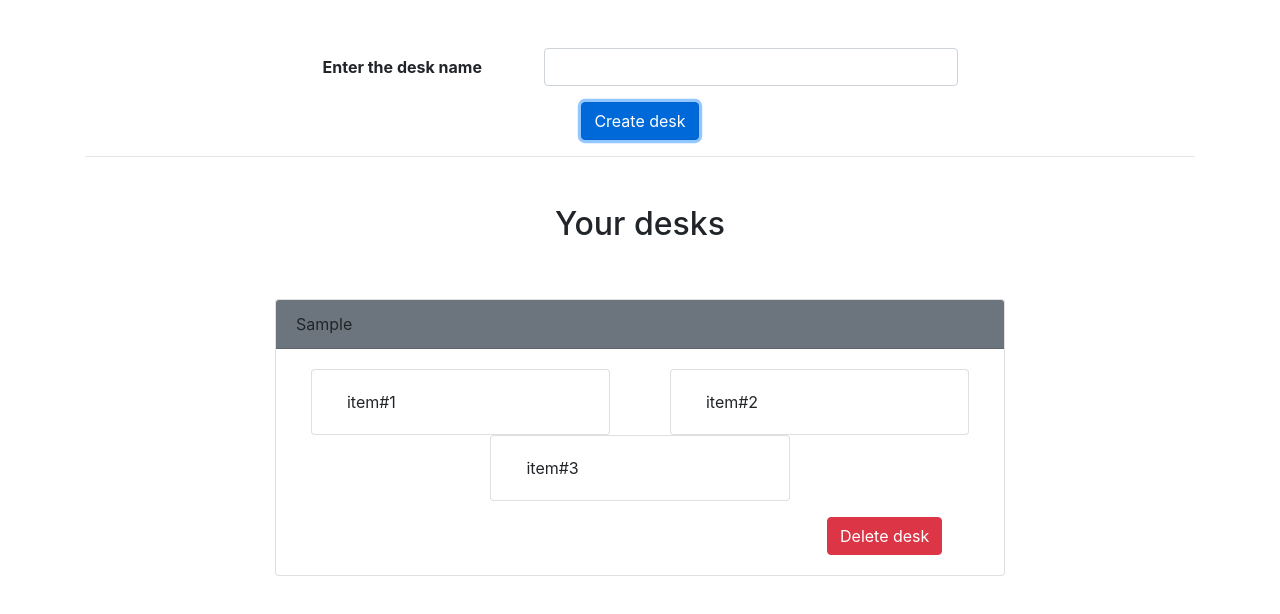
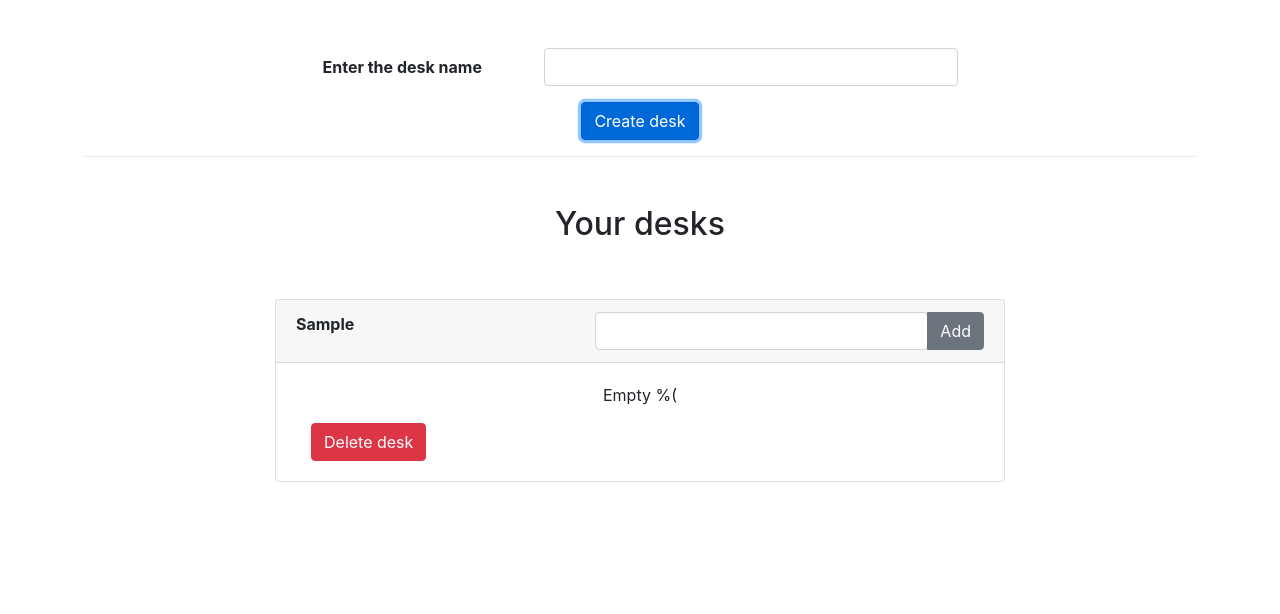
Before and after one commit to xfaradayx/todo-react, a React (Create React App) app: page / in a window 1280 px wide. Both pictures are taken after typing "Sample" into the empty fields and a click on the button "Create desk". Shown: the top 614 px of the page. Built offline with nearby package versions, Linux system fonts and the light colour scheme.

Commit message:
ending up

```diff
--- /dev/null
+++ b/src/components/InnerItemList.js
@@ -0,0 +1,40 @@
+import React from 'react';
+import { Card, CardBody, CardText } from 'reactstrap'
+
+const InnerItemList = ({items}) => {
+    let list;
+
+    if (items[0] == null) {
+        return (
+            <div className="row justify-content-around mb-3">
+                Empty %(
+            </div>
+        )
+    } else {
+        list = items.map(item => {
+            return (
+                <Card className="col-lg-5" key={item.id}>
+                    <RenderItem item={item} />
+                </Card>
+            )
+        })
+    }
+
+    return (
+        <div className="row justify-content-around mb-3">
+            {list}
+        </div>
+    )
+}
+
+const RenderItem = ({item}) => {
+    return (
+        <CardBody>
+            <CardText>
+                {item.name}
+            </CardText>
+        </CardBody>
+    )
+}
+
+export default InnerItemList;
--- a/src/components/Main.js
+++ b/src/components/Main.js
@@ -11,20 +11,20 @@ class Main extends React.Component {
             deskItem: null,
             deskList: []
         }
-        this.onChangeHandler = this.onChangeHandler.bind(this);
+        // this.onChangeHandler = this.onChangeHandler.bind(this);
         this.onSubmitHandler = this.onSubmitHandler.bind(this);
         this.onDeleteDeskHandler = this.onDeleteDeskHandler.bind(this);
     }
 
-    onChangeHandler(e) {
+    onChangeHandler(e, stateItem) {
         let item = {};
 
         item.name = e.target.value;
         item.id = `${(+new Date).toString(16)}`;
 
         this.setState({
-            deskItem: item
-        })
+            [stateItem]: item
+        });
     }
 
     onSubmitHandler(e) {
@@ -32,12 +32,14 @@ class Main extends React.Component {
 
         this.setState(state => ({
             deskList: [...state.deskList, this.state.deskItem],
-            deskItem: {name: ''}
-        }))
+            deskItem: null
+        }));
     }
 
     onDeleteDeskHandler(deskId) {
-        console.log(deskId);
+        this.setState(state => ({
+            deskList: [...state.deskList.filter(desk => desk.id !== deskId)]
+        }));
     }
 
     render() {
@@ -51,7 +53,7 @@ class Main extends React.Component {
                                     <Col>
                                         <Input
                                             name="deskname"
-                                            onChange={this.onChangeHandler}
+                                            onChange={(e) => this.onChangeHandler(e, "deskItem")}
                                             value={(this.state.deskItem && this.state.deskItem.name)  || ''}
                                         />
                                     </Col>
@@ -69,7 +71,7 @@ class Main extends React.Component {
                     <div><h2>Your desks</h2></div>
                 </div>
                 <div className="row justify-content-center">
-                    <RenderDeskList deskList={this.state.deskList} onDeleteDesk={this.onDeleteDeskHandler} />
+                    <RenderDeskList deskList={this.state.deskList} onDeleteDesk={this.onDeleteDeskHandler} onChangeHandler={this.onChangeHandler}/>
                 </div>
 
            </div>
--- a/src/components/RenderDeskItem.js
+++ b/src/components/RenderDeskItem.js
@@ -1,49 +1,61 @@
 import React from 'react';
-import { Card, CardHeader, CardBody, Button, Col, CardText, CardTitle } from 'reactstrap';
+import InnerItemList from './InnerItemList';
+import { Card,
+        CardHeader,
+        CardBody,
+        Button,
+        Col,
+        Row,
+        Input,
+        ButtonGroup,
+        Form
+} from 'reactstrap';
 
 class RenderDeskItem extends React.Component {
     constructor(props) {
         super(props);
 
         this.state = {
-            items: null,
+            items: [],
+            todoItem: null
         }
 
+        this.innerSubmitHandler = this.innerSubmitHandler.bind(this);
+        this.onChangeHandler = props.onChangeHandler.bind(this);
     }
+
+    innerSubmitHandler(e) {
+        e.preventDefault();
+
+        this.setState(state => ({
+            items: [...state.items, this.state.todoItem],
+            todoItem: null
+        }));
+    }
+
 
     render() {
         let {desk, onDeleteDesk} = this.props;
         return (
             <Card>
-                <CardHeader className="bg-secondary">
-                    {desk.name}
+                <CardHeader>
+                    <Row>
+                        <Col md={5}>
+                            <b>{desk.name}</b>
+                        </Col>
+                        <Col>
+                            <Form onSubmit={this.innerSubmitHandler}>
+                                <ButtonGroup className="w-100">
+                                    <Input name="todoname" onChange={(e) => this.onChangeHandler(e, "todoItem")} />
+                                    <Button>Add</Button>
+                                </ButtonGroup>
+                            </Form>
+                        </Col>
+                    </Row>
                 </CardHeader>
                 <CardBody>
-                    {/* <RenderItemList /> */}
-                    <div className="row justify-content-around mb-3">
-                    <Card className=" col-lg-5">
-                        <CardBody>
-                            <CardText>
-                            item#1
-                            </CardText>
-                        </CardBody>
-                    </Card>
-                    <Card className=" col-lg-5">
-                        <CardBody>
-                            <CardText>
-                            item#2
-                            </CardText>
-                        </CardBody>
-                    </Card>
-                    <Card className=" col-lg-5">
-                        <CardBody>
-                            <CardText>
-                                item#3
-                            </CardText>
-                        </CardBody>
-                    </Card>
-                    </div>
-                    <Col md={{size: 3, offset: 9}}>
+                    <InnerItemList items={this.state.items} />
+                    <Col xs={{size:12}}>
                         <Button
                             color="danger"
                             onClick={()=>onDeleteDesk(desk.id)}>
@@ -56,17 +68,4 @@ class RenderDeskItem extends React.Component {
     }
 }
 
-const RenderInner = (props) => {
-    return (
-            <div style={{
-                width: "100%",
-                border: "1px solid black",
-                height: "100%",
-                marginBottom: '20px'
-            }} {...props}>
-                <h3>Need to do</h3>
-            </div>
-    )
-}
-
 export default RenderDeskItem;
--- a/src/components/RenderDeskList.js
+++ b/src/components/RenderDeskList.js
@@ -2,7 +2,7 @@ import React from 'react';
 import RenderDeskItem from './RenderDeskItem';
 import { Col } from 'reactstrap';
 
-const RenderDeskList = ({deskList, onDeleteDesk}) => {
+const RenderDeskList = ({deskList, onDeleteDesk, onChangeHandler}) => {
     let list;
 
     return deskList[0] == null ? (<div><h3> Empty :( </h3></div>) :
@@ -10,7 +10,7 @@ const RenderDeskList = ({deskList, onDeleteDesk}) => {
             list = deskList.map(desk => {
                 return (
                     <Col md={{size:8, offset:0}} key={desk.id} className="mb-5">
-                        <RenderDeskItem desk={desk} onDeleteDesk={onDeleteDesk} />
+                        <RenderDeskItem desk={desk} onDeleteDesk={onDeleteDesk} onChangeHandler={onChangeHandler}/>
                     </Col>
                 )
             })
```
